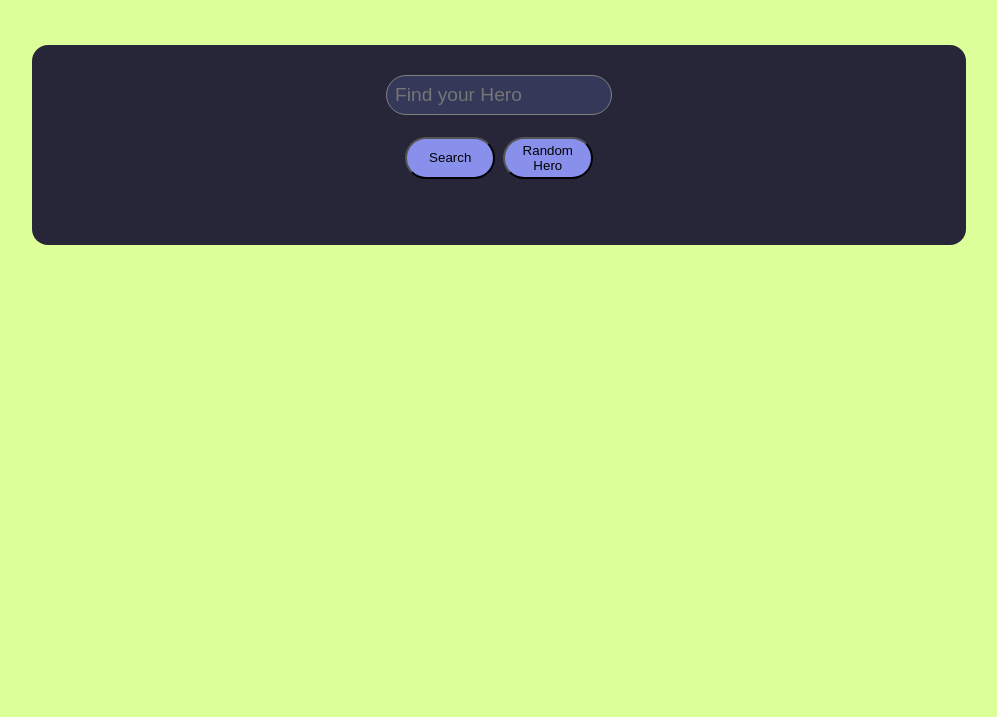
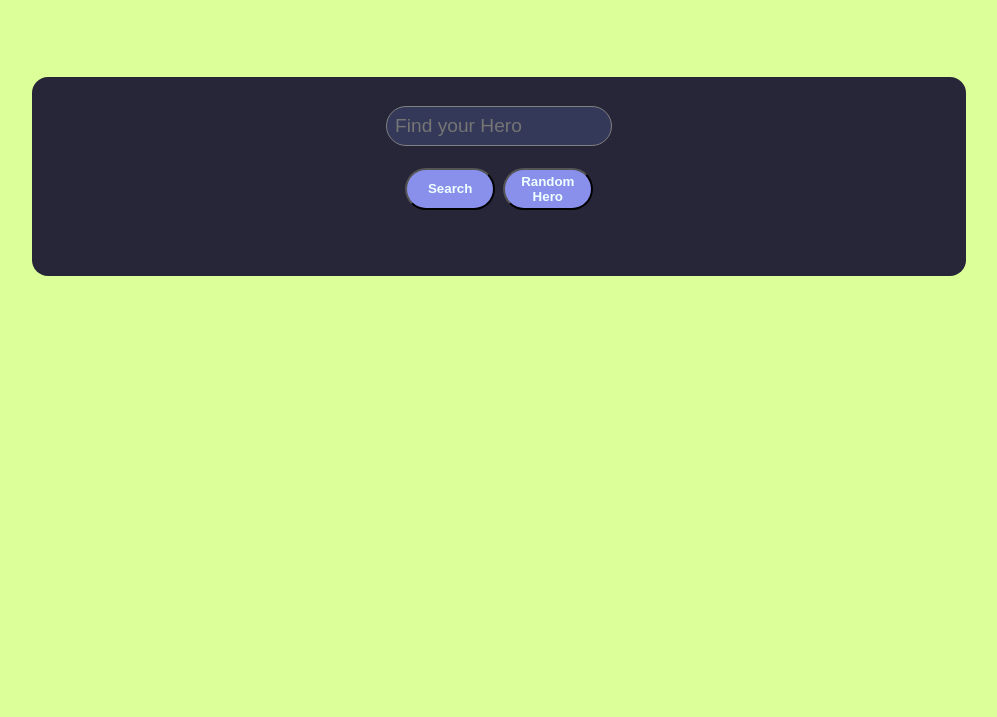
Before and after one commit to Debajit-Paul/super-heroes, a plain HTML site: page index.html in a window 1280 px wide. Shown: the part 117-834 px from the top of the page, without its empty margins (149-1146 px from the left). Drawn offline with Linux system fonts and the light colour scheme.

Commit message:
update: style

```diff
--- a/index.html
+++ b/index.html
@@ -9,7 +9,7 @@
 </head>
 
 <body>
-  <h1 style="text-align: center;">Super Heroes</h1>
+  <h1 style="text-align: center; font-size: 50px;"><u>Super Heroes</u></h1>
   <div class="wrapper">
     <input type="text" id="searchInput" placeholder="Find your Hero">
     <div class="container top">
--- a/style.css
+++ b/style.css
@@ -14,7 +14,7 @@ html, body {
   background: #272639;
   border-radius: 1rem;
   padding: 1.2rem;
-  margin: 90px auto;
+  margin: 80px auto;
 }
 
 .container {
@@ -35,6 +35,7 @@ html, body {
   align-items: center;
   font-size: 1.2rem;
   width: 13rem;
+  color: azure;
 }
 
 button {
@@ -44,4 +45,7 @@ button {
   width: 5.6rem;
   height: 2.6rem;
   border-radius: 25px;
+  color: azure;
+  font-weight: bold ;
+  cursor: pointer;
 }
```
